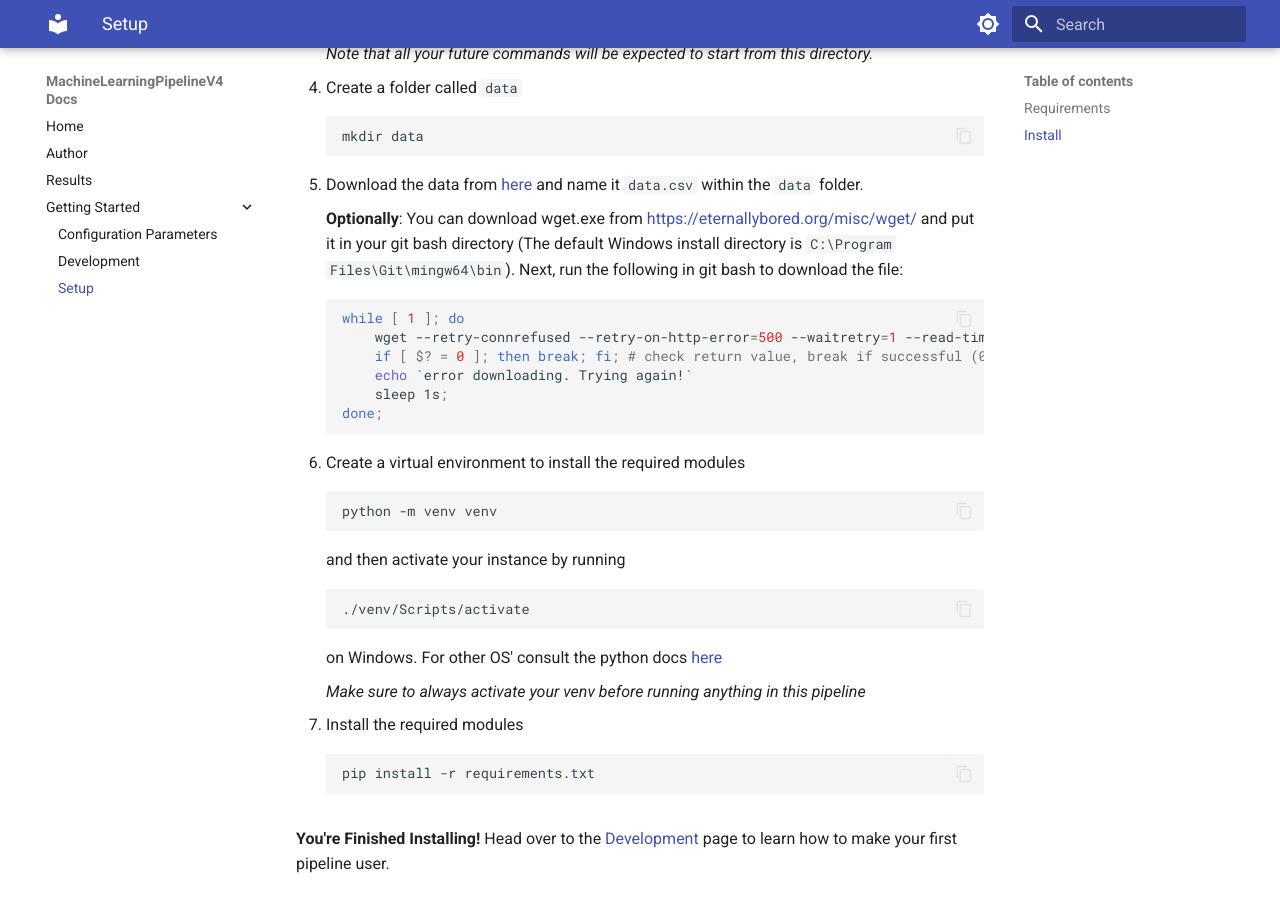
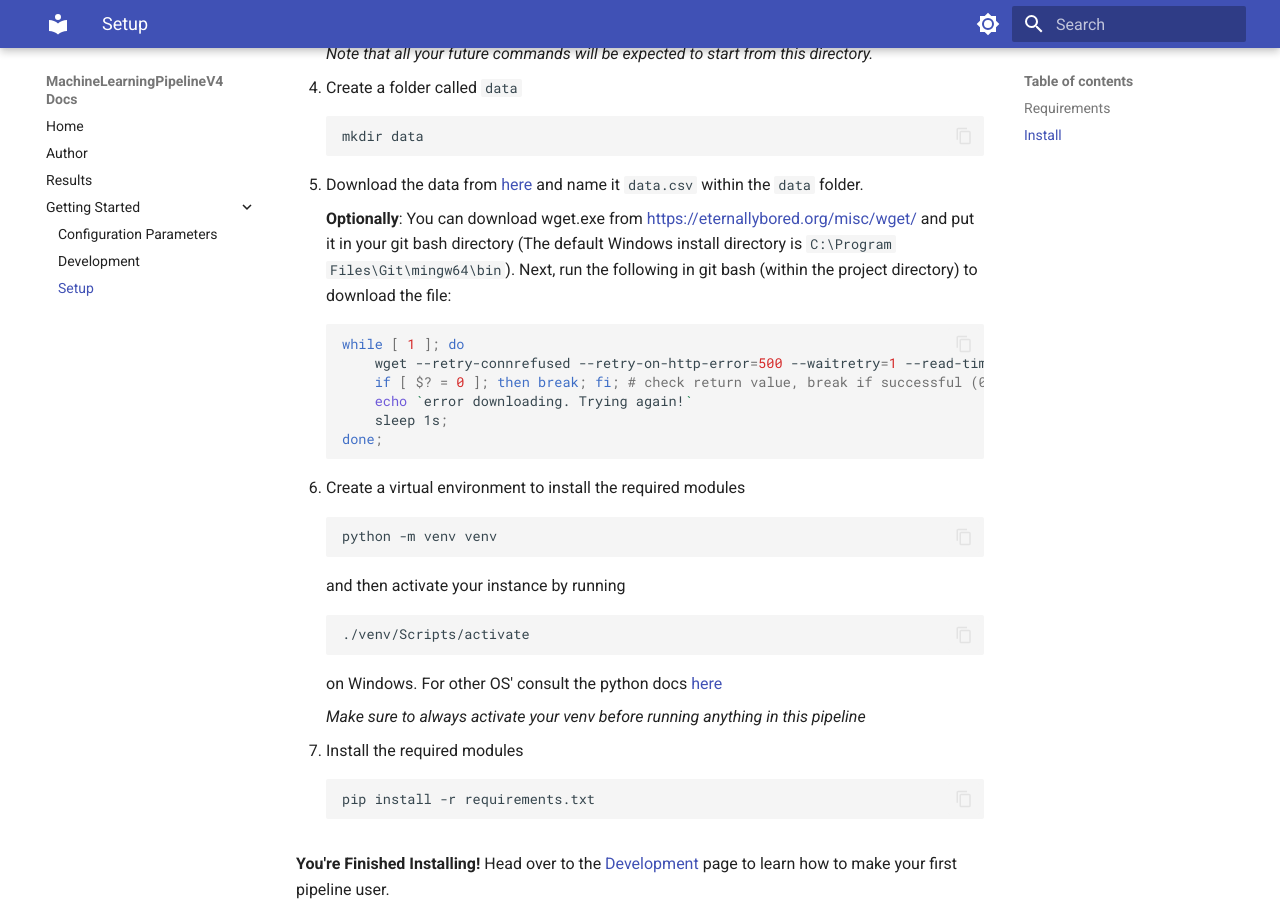
Before and after one commit to aaron777collins/ConnectedDrivingPipelineV4, an MkDocs documentation site: the page built from docs/Getting Started/setup.md, in a window 1280 px wide and 900 px high, scrolled down 695 px. Built offline with MkDocs 1.6.1 and Material for MkDocs 9.7.7, drawn with Linux system fonts in a browser that asks for light colours.

Commit message:
added a small detail to the setup page

````diff
--- a/docs/Getting Started/setup.md
+++ b/docs/Getting Started/setup.md
@@ -23,7 +23,7 @@ mkdir data
 5. Download the data from [here](https://data.transportation.gov/api/views/9k4m-a3jc/rows.csv?accessType=DOWNLOAD) and name it `data.csv` within the `data` folder.
 
     **Optionally**: You can download wget.exe from [https://eternallybored.org/misc/wget/](https://eternallybored.org/misc/wget/) and put it in your git bash directory (The default Windows install directory is `C:\Program Files\Git\mingw64\bin`).
-    Next, run the following in git bash to download the file:
+    Next, run the following in git bash (within the project directory) to download the file:
     ``` bash
     while [ 1 ]; do
         wget --retry-connrefused --retry-on-http-error=500 --waitretry=1 --read-timeout=20 --timeout=15 -t 0 --continue -O data/data.csv https://data.transportation.gov/api/views/9k4m-a3jc/rows.csv?accessType=DOWNLOAD
````
